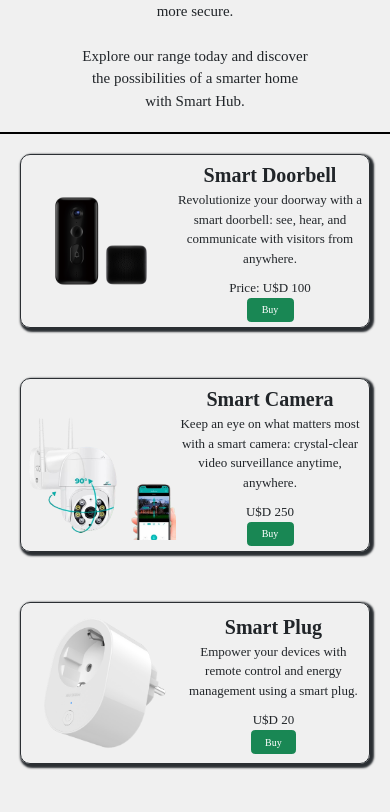
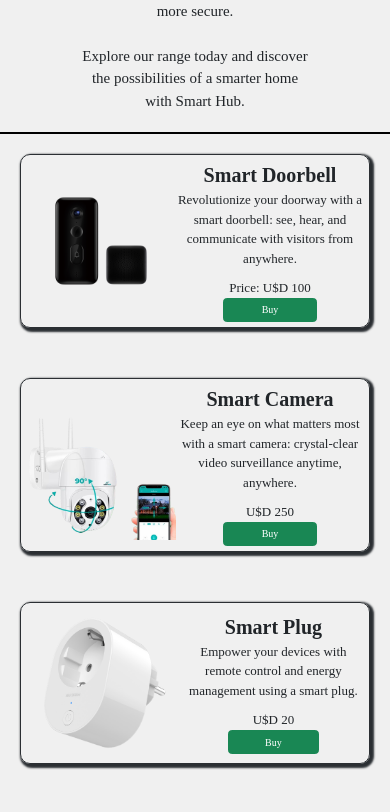
Before and after one commit to Bobasso/PreEntrega2Bobasso, a website: page pages/products.html in a window 390 px wide. Shown: the part 648-1460 px from the top of the page. Drawn offline with nearby package versions, Linux system fonts and the light colour scheme; a web font is replaced by a local one.

Commit message:
Cambio Mobile products.html
Agrande el boton de buy en mobile

```diff
--- a/scss/views/_products.scss
+++ b/scss/views/_products.scss
@@ -98,4 +98,9 @@
         @include displayFlex(column, center, space-around);
         gap: 50px;
     }
+
+    .buy-btn{
+        width: 50%;
+        align-self: center;
+    }
 }
```
Also changed, not shown: css/main.css, 1 other file.
